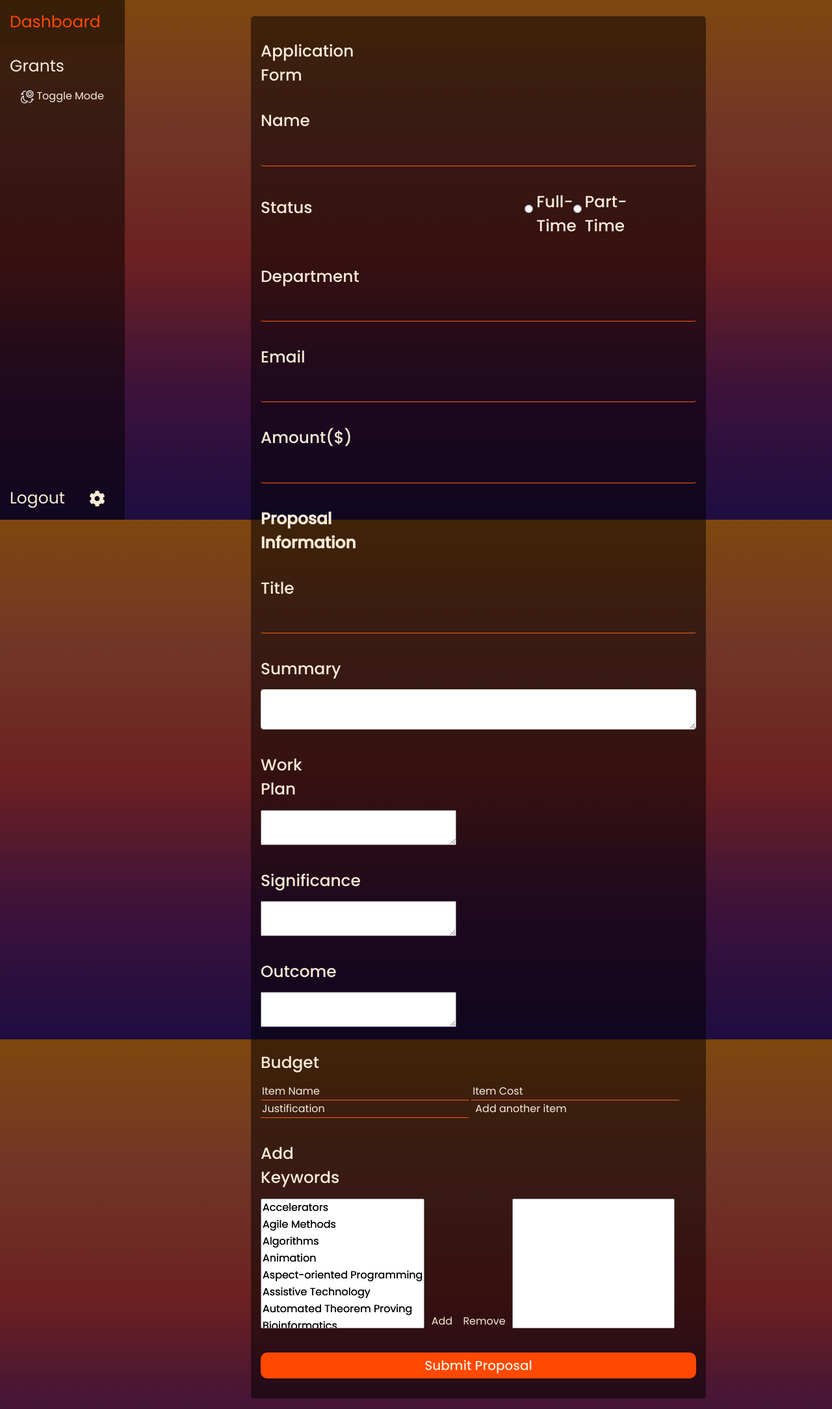
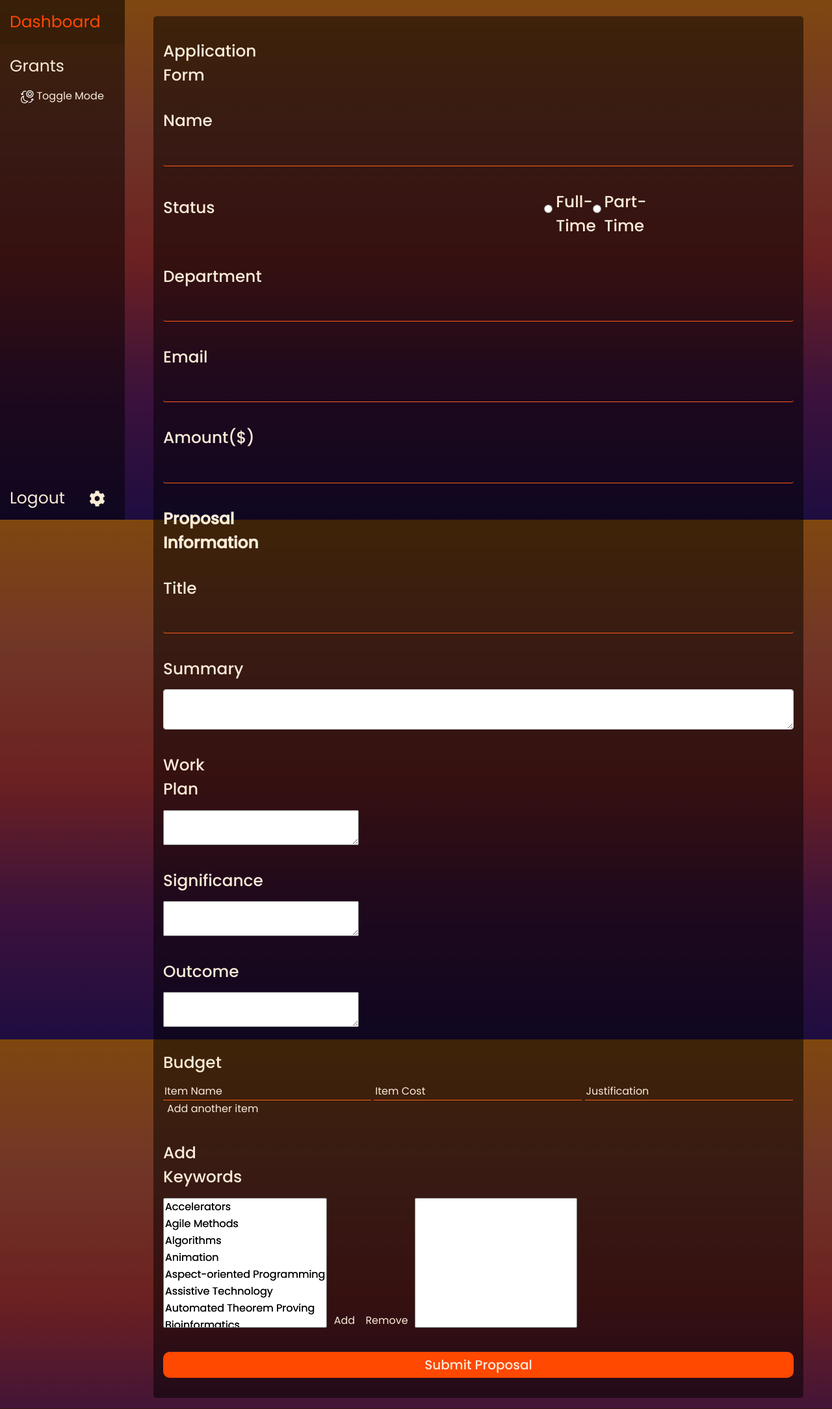
Before and after one commit to CSC400-GMS/gms, a Flask app: page /proposalupload/1 in a window 1280 px wide. Shown: the whole page at 65% size. Run offline with Flask 2, Linux system fonts and the light colour scheme; data comes from the database, SQL or seed files in the repository; lists and menus that the app fills with data are empty; some libraries are stand-ins or nearby versions.

Commit message:
make proposal upload bigger

```diff
--- a/gms/static/styles/style.css
+++ b/gms/static/styles/style.css
@@ -372,7 +372,7 @@ input[type='checkbox']:checked + label:before{
   padding: 15px;
   background-color: var(--divColor);
   border-radius: 5px;
-  width: 700px;
+  width: 1000px;
   height: 100%;
 }
 
```
